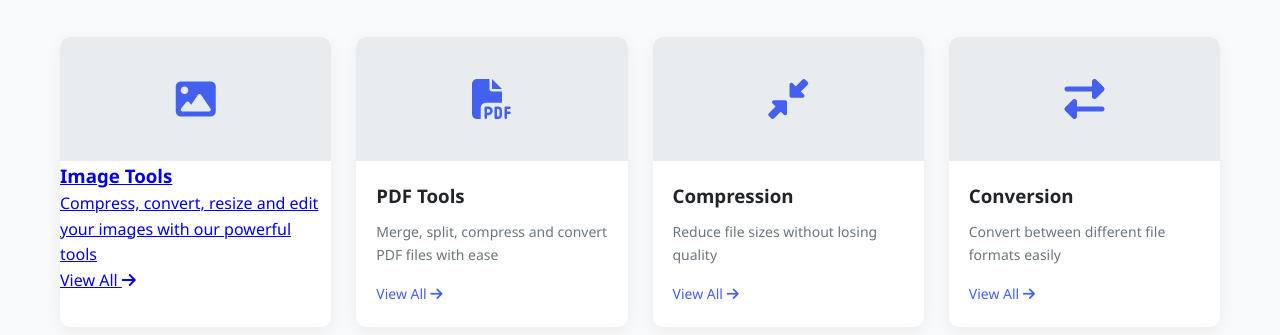
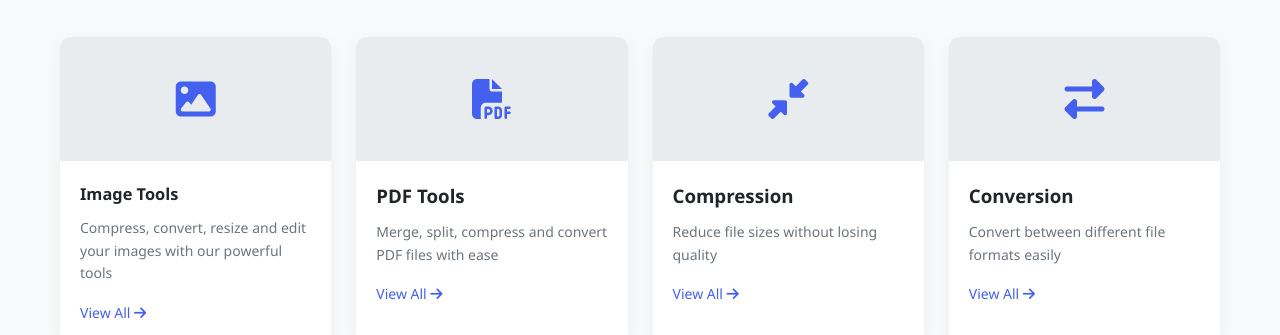
Before and after one commit to Ankit221-bot/Tools, a plain HTML site: page index.html in a window 1280 px wide. Shown: the part 623-958 px from the top of the page. Drawn offline with Linux system fonts and the light colour scheme.

Commit message:
Update index.html

```diff
--- a/index.html
+++ b/index.html
@@ -579,11 +579,13 @@
                         <i class="fas fa-image"></i>
                     </div>
                     <a href="https://img-compress.html/image-tools" class="/img-compress.html">
-    <div class="/img-compress.html">
-        <h3>Image Tools</h3>
-        <p>Compress, convert, resize and edit your images with our powerful tools</p>
-        <span>View All <i class="fas fa-arrow-right"></i></span>
-    </div>
+    <div class="category-content">
+    <h3>Image Tools</h3>
+    <p>Compress, convert, resize and edit your images with our powerful tools</p>
+    <a href="/img-compress.html" class="view-all-link">
+        View All <i class="fas fa-arrow-right"></i>
+    </a>
+</div>
 </a>
                 </div>
 
```
